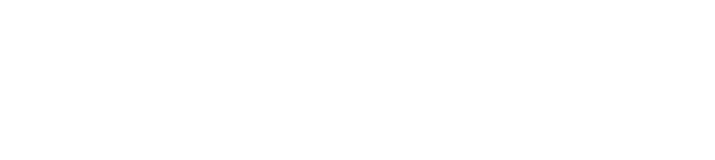
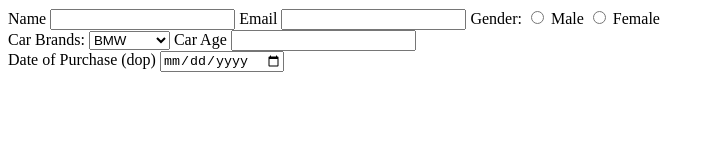
Before and after one commit to acciojob/car-insurance-form-Manjunath1299, a website: page main.html in a window 1280 px wide. Shown: the whole page, without its empty margins (0-715 px from the left). Drawn offline with Linux system fonts and the light colour scheme.

Commit message:
created a submission

```diff
--- a/main.html
+++ b/main.html
@@ -10,7 +10,31 @@
 	<!-- the entire body must be written by student -->
     <script type="text/javascript" src="./script.js">
 </script>
+   <form action="#" method="post">
+	   <label for="name">Name</label>
+       <input type="text" name="name" id="name" required>
+	   <label for="email">Email</label>
+       <input type="email" name="email" id="email" required>
+	    <label>Gender:</label>
+        <input type="radio" id="male" name="gender" value="male" required>
+        <label for="male">Male</label>
+        <input type="radio" id="female" name="gender" value="female" required>
+        <label for="female">Female</label>
+	   <br>
+	     <label for="cars">Car Brands:</label>
+        <select id="cars" name="cars">
+            <option value="BMW">BMW</option>
+            <option value="Audi">Audi</option>
+            <option value="Mercedes">Mercedes</option>
+        </select>
+	   <label for="carage">Car Age</label>
+	   <input type="number" name="carage" id="carage" required>
+	   <br>
+	   <label for="dop">Date of Purchase (dop)</label>
+	   <input type="date" name="dop" id="dop" required>
+	   <br>
 
+   </form>
 </body>
 
 </html>
```
